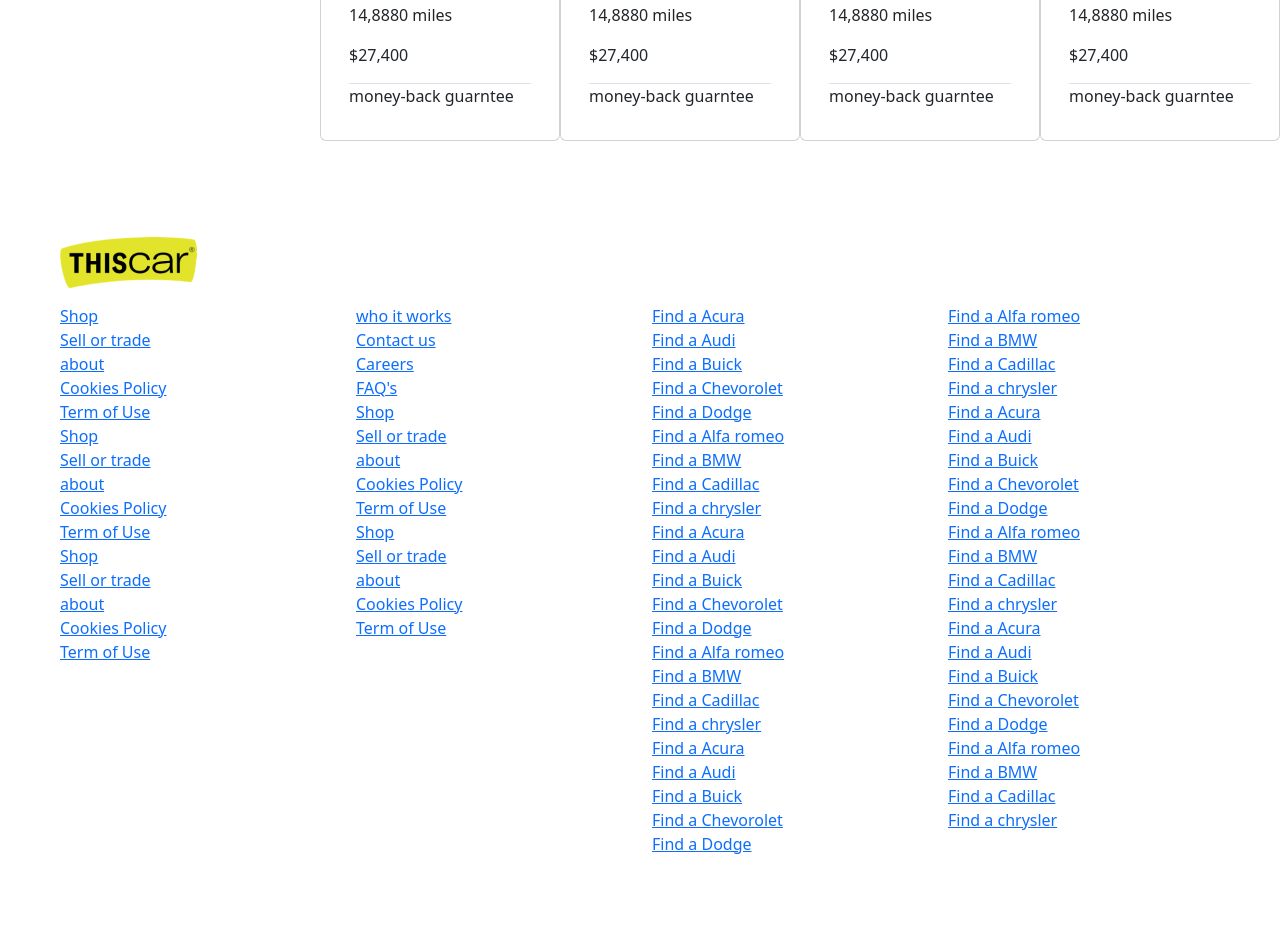
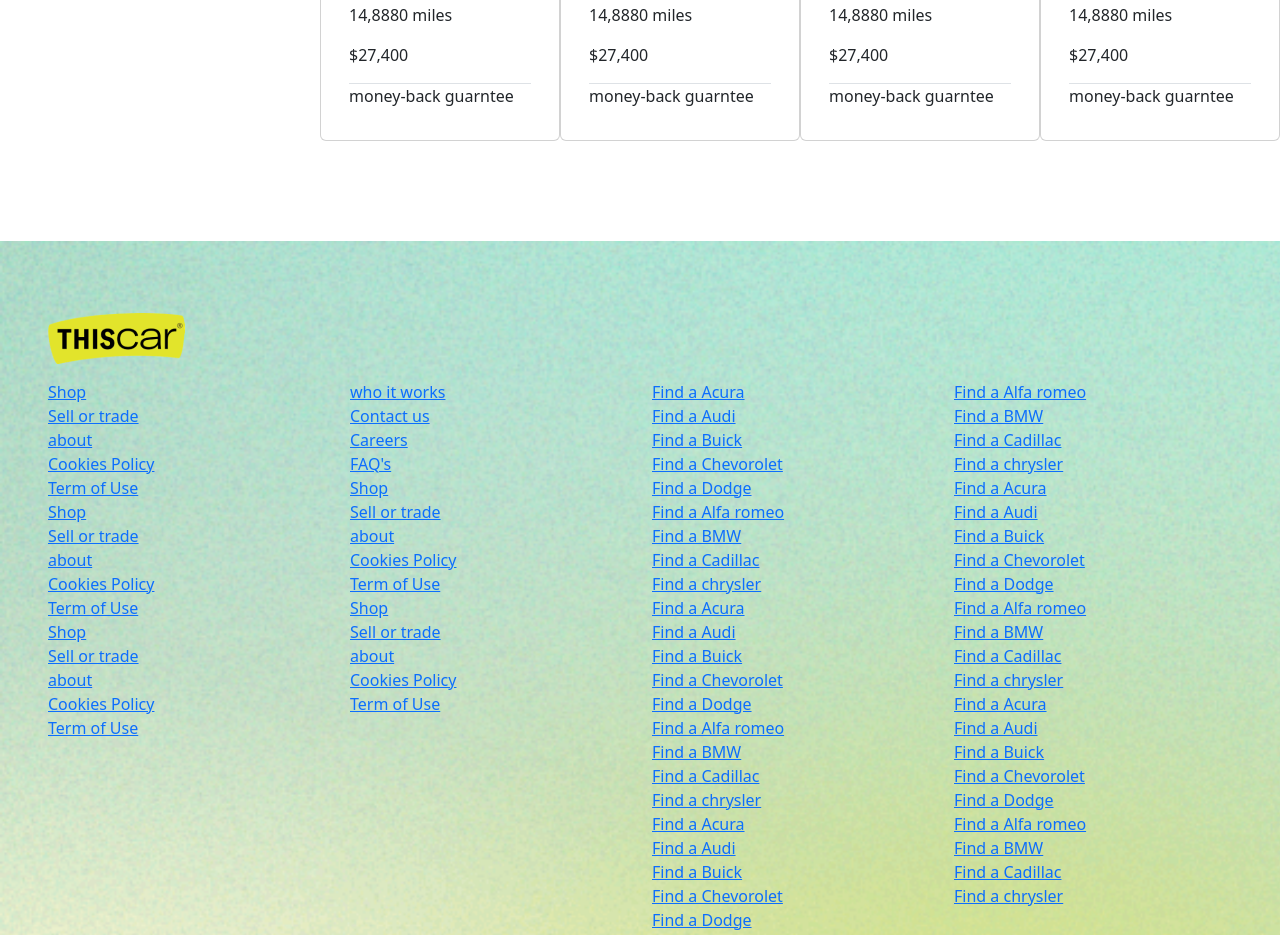
Before and after one commit to aliraza1763/find-a-new-cars, a plain HTML site: page index.html in a window 1280 px wide. Shown: the part 2536-3471 px from the top of the page. Drawn offline with nearby package versions, Linux system fonts and the light colour scheme.

Commit message:
car zone

```diff
--- a/index.html
+++ b/index.html
@@ -9,6 +9,7 @@
     <link rel="stylesheet" href="https://cdnjs.cloudflare.com/ajax/libs/font-awesome/6.5.2/css/all.min.css"
         integrity="sha512-SnH5WK+bZxgPHs44uWIX+LLJAJ9/2PkPKZ5QiAj6Ta86w+fsb2TkcmfRyVX3pBnMFcV7oQPJkl9QevSCWr3W6A=="
         crossorigin="anonymous" referrerpolicy="no-referrer" />
+    <link rel="stylesheet" href="./style.css">
 </head>
 
 <body>
@@ -846,11 +847,11 @@
         </div>
     </div>
     </div>
-    <div class="container-fluid  py-4">
-        <div class="container-fluid p-lg-5 p-sm-0">
+
+    <div class="container-fluid new-container p-lg-5 p-sm-0">
         <div class="row pt-4">
             <div class="col-12">
-                    <a href="#" class="d-flex">
+                <a href="#">
                     <div>
                         <img alt="THiscar.com" loading="lazy" width="137" height="51"
                             src="./image/a3870f797b96388dcef2340350683d8b371a997e-137x51.png">
--- a/style.css
+++ b/style.css
@@ -0,0 +1,5 @@
+.new-container {
+  background-image: url(./image/footer.70e73671.png);
+  background-size: cover;
+  margin-top: 100px;
+}
```
Lines whose indentation alone changed are shown as unchanged.
